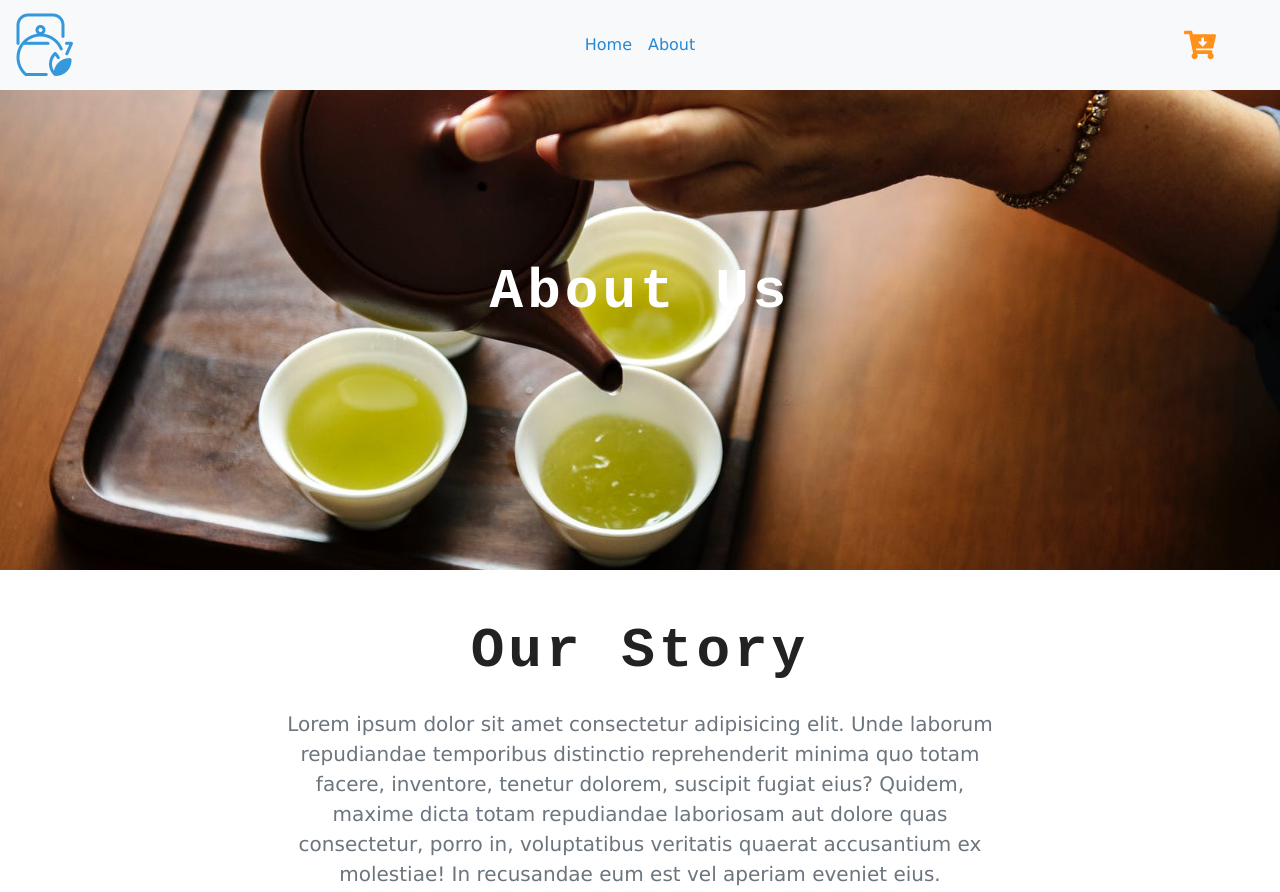
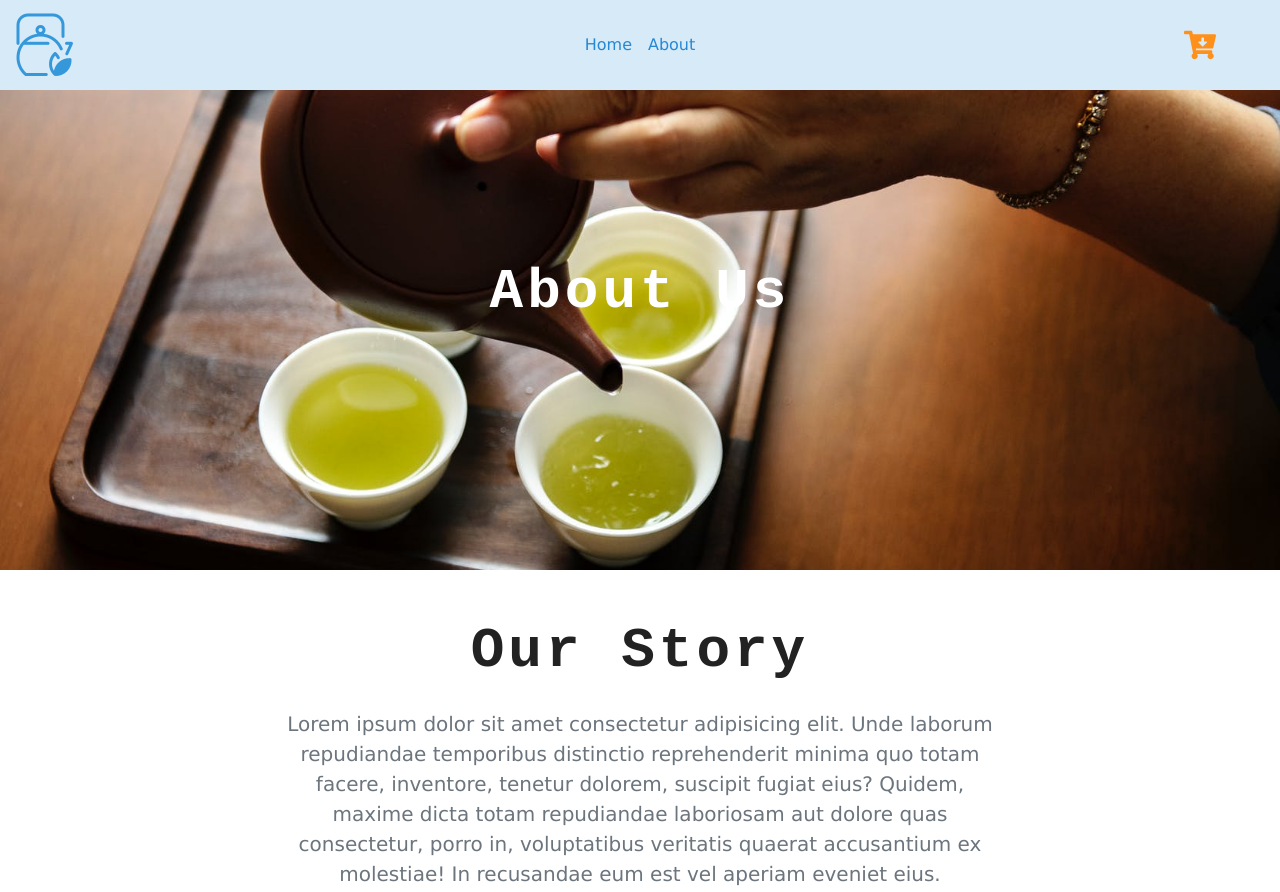
Before and after one commit to lesore0789/gatsby-teashop, a Gatsby site: page /about in a window 1280 px wide. Shown: the top 892 px of the page. Built offline with nearby package versions, Linux system fonts and the light colour scheme; Gatsby itself is replaced by a stand-in of ours.

Commit message:
Change navbar background

```diff
--- a/src/components/Globals/Navbar.js
+++ b/src/components/Globals/Navbar.js
@@ -30,7 +30,7 @@ export default class Navbar extends Component {
   }
   render() {
     return (
-      <nav className="navbar navbar-expand-sm bg-light navbar-light">
+      <nav className="navbar navbar-expand-sm bg-light navbar-light navbar-custom">
         <Link to="/" className="navbar-brand">
           <img src={logo} alt="logo" />
         </Link>
--- a/src/components/layout.css
+++ b/src/components/layout.css
@@ -86,6 +86,7 @@ h6 {
 }
 
 .menu,
-.contact {
-  background: rgba(124, 185, 232, 0.3);
+.contact,
+.navbar-custom {
+  background: rgba(124, 185, 232, 0.3) !important;
 }
```
